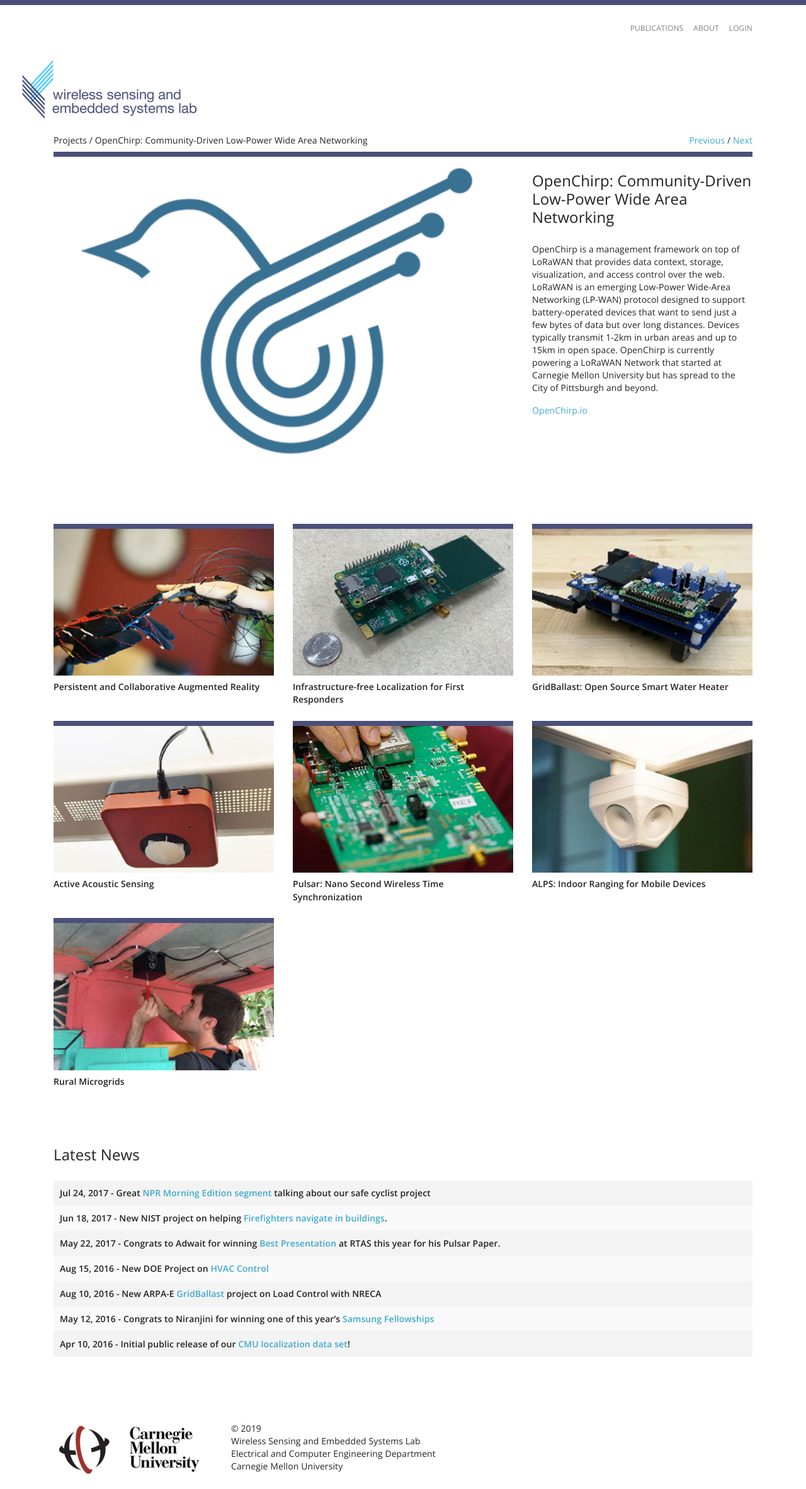
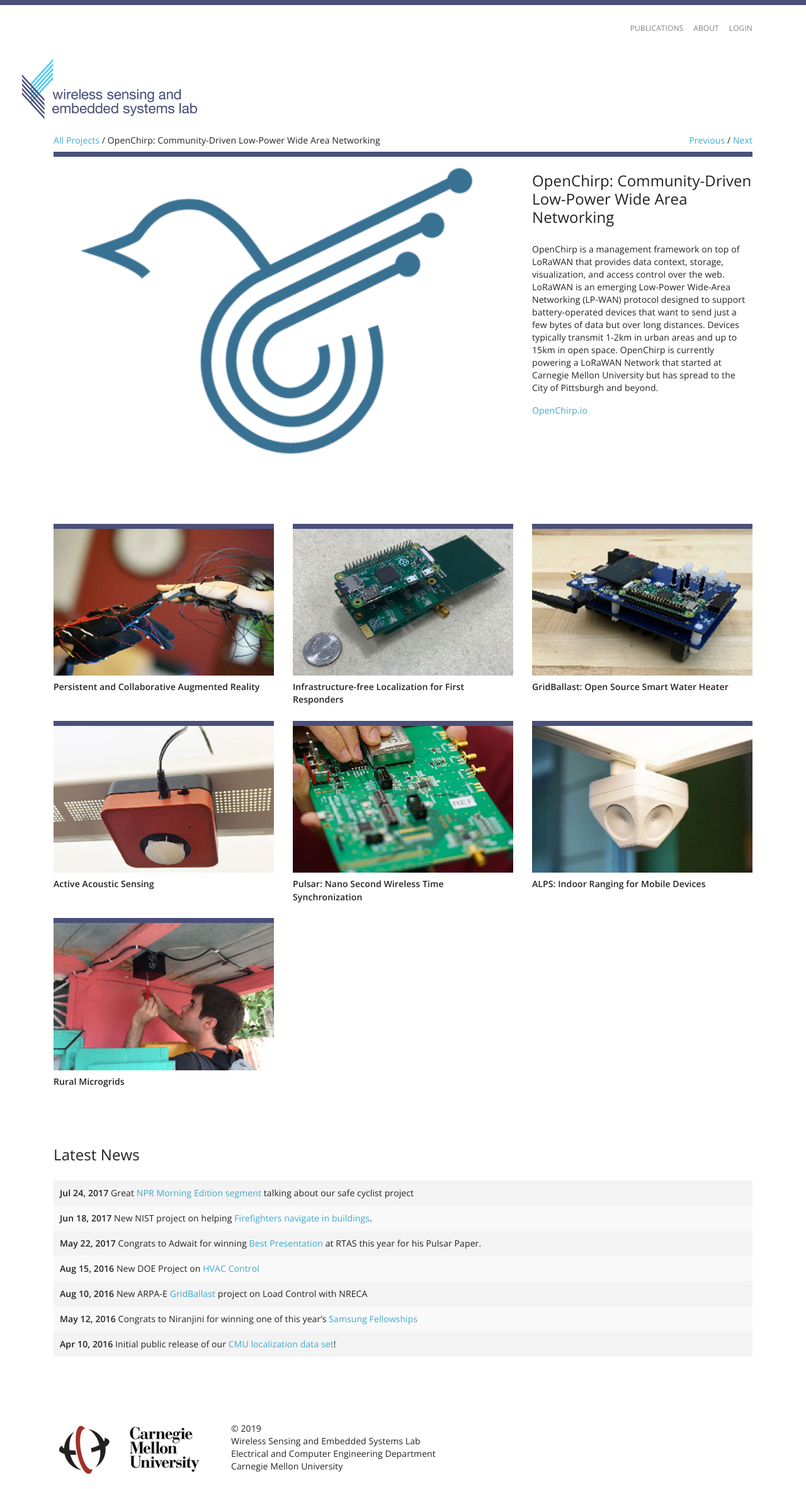
Before and after one commit to WiseLabCMU/website, a Jekyll site: the page built from _projects/oc.md, in a window 1280 px wide. Shown: the whole page at 63% size. Built offline with Jekyll 4.4.1, drawn with Linux system fonts in a browser that asks for light colours.

Commit message:
Update design and style according to QA

```diff
--- a/_includes/header.html
+++ b/_includes/header.html
@@ -10,8 +10,11 @@
         </div>
         <div class="collapse navbar-collapse flex-grow-1 text-right" id="navbarNav">
             <ul class="navbar-nav ml-auto flex-nowrap">
+                <li class="nav-item d-md-none {% if page.url == '/' %}active{% endif %}">
+                    <a class="nav-link" href="/#projects">Projects </a>
+                </li>
                 <li class="nav-item {% if page.url == '/publications.html' %}active{% endif %}">
-                    <a class="nav-link" href="/publications.html">Publications <span class="sr-only">(current)</span></a>
+                    <a class="nav-link" href="/publications.html">Publications </a>
                 </li>
                 <li class="nav-item {% if page.url == '/about.html' %}active{% endif %}">
                     <a class="nav-link" href="/about.html">About</a>
@@ -23,6 +26,6 @@
         </div>
     </nav>
 </div>
-<div class="container" id="header-logo">
-    <a href="/"><img alt="WiSE Logo" src="/img/wise-logo-color.png"/></a>
+<div class="container {% if page.layout == 'project' %}d-none d-md-flex{% endif %}" id="header-logo">
+    <a href="/"><img alt="WiSE Logo" src="/img/wise_logo_color_hires.png" width="278" height="95"/></a>
 </div>
--- a/_includes/news.md
+++ b/_includes/news.md
@@ -1,8 +1,8 @@
 ## Latest News
-*   Jul 24, 2017 - Great [NPR Morning Edition segment](http://www.npr.org/sections/alltechconsidered/2017/07/24/537746346/bikes-may-have-to-talk-to-self-driving-cars-for-safetys-sake) talking about our safe cyclist project
-*   Jun 18, 2017 - New NIST project on helping [Firefighters navigate in buildings](https://www.nist.gov/news-events/news/2017/06/nist-awards-385-million-accelerate-public-safety-communications).
-*   May 22, 2017 - Congrats to Adwait for winning [Best Presentation](https://www.ece.cmu.edu/news/story/2017/05/student-wins-best-presentation-at-cps-week.html) at RTAS this year for his Pulsar Paper.
-*   Aug 15, 2016 - New DOE Project on [HVAC Control](http://www.ece.cmu.edu/news/story/2016/08/the-vents-in-your-office-arent-just-pumping-out-air.html)
-*   Aug 10, 2016 - New ARPA-E [GridBallast](http://www.nreca.coop/doe-selects-nreca-to-optimize-distributed-energy-resources/) project on Load Control with NRECA
-*   May 12, 2016 - Congrats to Niranjini for winning one of this year's [Samsung Fellowships](https://news.samsung.com/global/samsung-phd-fellowship-program-recognizes-best-and-brightest-student-innovators)
-*   Apr 10, 2016 - Initial public release of our [CMU localization data set](http://wise.ece.cmu.edu/redmine/projects/loc-data/wiki)!
+*   **Jul 24, 2017** <br/>Great [NPR Morning Edition segment](http://www.npr.org/sections/alltechconsidered/2017/07/24/537746346/bikes-may-have-to-talk-to-self-driving-cars-for-safetys-sake) talking about our safe cyclist project
+*   **Jun 18, 2017** <br/>New NIST project on helping [Firefighters navigate in buildings](https://www.nist.gov/news-events/news/2017/06/nist-awards-385-million-accelerate-public-safety-communications).
+*   **May 22, 2017** <br/>Congrats to Adwait for winning [Best Presentation](https://www.ece.cmu.edu/news/story/2017/05/student-wins-best-presentation-at-cps-week.html) at RTAS this year for his Pulsar Paper.
+*   **Aug 15, 2016** <br/>New DOE Project on [HVAC Control](http://www.ece.cmu.edu/news/story/2016/08/the-vents-in-your-office-arent-just-pumping-out-air.html)
+*   **Aug 10, 2016** <br/>New ARPA-E [GridBallast](http://www.nreca.coop/doe-selects-nreca-to-optimize-distributed-energy-resources/) project on Load Control with NRECA
+*   **May 12, 2016** <br/>Congrats to Niranjini for winning one of this year's [Samsung Fellowships](https://news.samsung.com/global/samsung-phd-fellowship-program-recognizes-best-and-brightest-student-innovators)
+*   **Apr 10, 2016** <br/>Initial public release of our [CMU localization data set](http://wise.ece.cmu.edu/redmine/projects/loc-data/wiki)!
--- a/_layouts/project.html
+++ b/_layouts/project.html
@@ -9,7 +9,7 @@
 <div class="container">
     <div class="d-none d-md-flex mb-2 justify-content-between">
         <div>
-            Projects / {{ page.title }}
+            <a href="/#projects">All Projects</a> / {{ page.title }}
         </div>
         <div>
             {% assign count = 0 %}
@@ -29,10 +29,13 @@
         </div>
     </div>
     <div class="row pb-5">
-        <div class="col-md-8 project-image-large">
+        <div class="col-xl-8 col-lg-6 project-image-large">
             <img alt="{{ page.title }} image" src="{{page.image}}"/>
         </div>
-        <div class="col-md-4 pt-4">
+        <div class="col-md-12 d-md-none mt-3">
+            <a href="/#projects">Back to Projects</a>
+        </div>
+        <div class="col-xl-4 col-lg-6 pt-md-4 pt-2">
             <h2>{{ page.title }}</h2>
             {{ content }}
         </div>
--- a/css/main.scss
+++ b/css/main.scss
@@ -128,13 +128,21 @@
   @extend .blue-top;
   &:hover {
     border-top: 8px solid $wise-blue-highlight;
+    img {
+      opacity: .5;
+    }
   }
+  -webkit-transition: opacity 500ms, border 500ms;
+  transition: opacity 500ms, border 500ms;
 }
 
 .project-item {
   img {
     width: 100%;
     margin-bottom: 8px;
+    opacity: 1;
+    -webkit-transition: opacity 500ms;
+    transition: opacity 500ms;
   }
   .project-title {
     font-weight: 600;
@@ -163,20 +171,18 @@
       min-height: 40px;
       padding: 10px;
       background-color: #f9f9f9;
-      font-weight: 600;
       &:nth-child(odd) {
         background-color: #f3f3f3;
+      }
+      br {
+        @extend .d-md-none;
       }
     }
   }
 }
 
 .sponsor-list {
-  @extend .list-unstyled;
   li {
-    @extend .col-md-2;
-    @extend .col-sm-3;
-    @extend .col-6;
     margin-bottom: 1rem;
   }
   img {
@@ -214,4 +220,5 @@
     margin-bottom: 1rem;
     padding-left: 1rem;
   }
+  margin-bottom: 2rem;
 }
```
Also changed, not shown: about.html (+9 -9 lines), index.md (+1 -0 lines), img/sponsors/arpa-e.png, img/sponsors/bosch.png, img/sponsors/bridgestone.png, img/sponsors/doe.png, img/sponsors/nist.png, img/sponsors/nsf.png, img/sponsors/src.png, img/sponsors/ti.png, img/wise_logo_color_hires.png (added).
